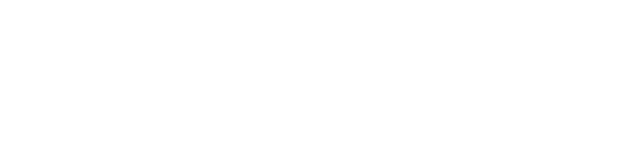
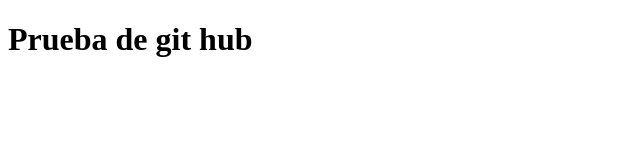
Before and after one commit to 0Jesus-Rojas/CalculadoraJS, a plain HTML site: page index.html in a window 1280 px wide. Shown: the whole page, without its empty margins (0-640 px from the left). Drawn offline with Linux system fonts and the light colour scheme.

Commit message:
modificacion index.html

```diff
--- a/index.html
+++ b/index.html
@@ -4,6 +4,6 @@
     <title>prueba</title>
 </head>
 <body>
-
+    <h1>Prueba de git hub</h1>
 </body>
 </html>
```
